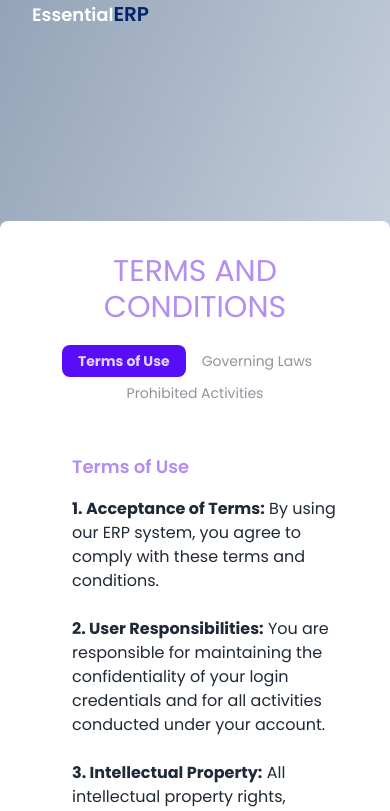
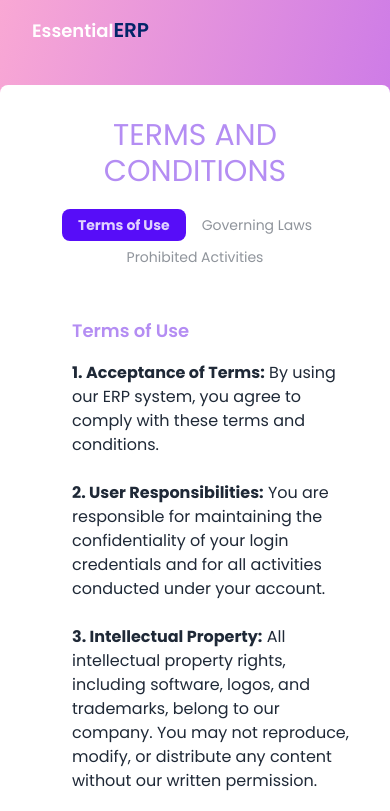
Before and after one commit to Cessation-Code/essentialerp-frontend, a Next.js app: page /terms_and_conditions in a window 390 px wide. Shown: the top 811 px of the page. Built offline with nearby package versions, Linux system fonts and the light colour scheme.

Commit message:
terms and conditions page bg change

```diff
--- a/pages/terms_and_conditions/index.js
+++ b/pages/terms_and_conditions/index.js
@@ -12,7 +12,7 @@ const TermsAndConditions = () => {
   };
 
   const handleAcceptClick = () => {
-    router.push("/dashboard");
+    router.push("/signup");
   };
 
   const ContinueToNextPage = ({ nextTabIndex }) => {
@@ -27,8 +27,10 @@ const TermsAndConditions = () => {
   };
 
   return (
-    <div className="bg-gradient-to-br from-slate-400 to-slate-200 h-screen">
-      <div className=" ml-8">
+
+
+    <div className="bg-pink-300 bg-gradient-to-br from-pink-300 to-purple-500 min-h-screen">
+      <div className="pt-4 pl-8">
         <Link href="/" className="text-lg font-semibold text-white">
           Essential
         </Link>
@@ -37,9 +39,9 @@ const TermsAndConditions = () => {
         </Link>
       </div>
 
-      {/*Main*/}
-      <div className="flex flex-col items-center justify-center my-48">
-        <div className="bg-white shadow-lg rounded-lg px-10 py-8">
+      {/* Main */}
+      <div className="flex flex-col items-center justify-center my-10 md:my-48">
+        <div className="bg-white shadow-lg rounded-lg px-10 py-8 w-full md:w-3/4 lg:w-1/2">
           <div className="text-center mb-10">
             <h1 className="text-3xl text-[#B48DF3]">TERMS AND CONDITIONS</h1>
             <div className="tabs mt-4 tabs-boxed bg-transparent justify-center">
@@ -126,7 +128,7 @@ const TermsAndConditions = () => {
             )}
             {activeTab === 1 && (
               <motion.div
-                className="ml-8 w-120 "
+                className="ml-8 w-120"
                 initial={{ opacity: 0 }}
                 animate={{ opacity: 1 }}
                 exit={{ opacity: 0 }}
@@ -136,7 +138,7 @@ const TermsAndConditions = () => {
                 <h2 className="text-lg font-semibold text-[#B48DF3]">
                   Governing Laws
                 </h2>
-                <p className="text-left mt-4 ">
+                <p className="text-left mt-4">
                   <b>1. Jurisdiction:</b> These terms and conditions are
                   governed by the laws of KNUST. <br /> <br />
                   <b>2. Dispute Resolution:</b> Any disputes arising from the
```
